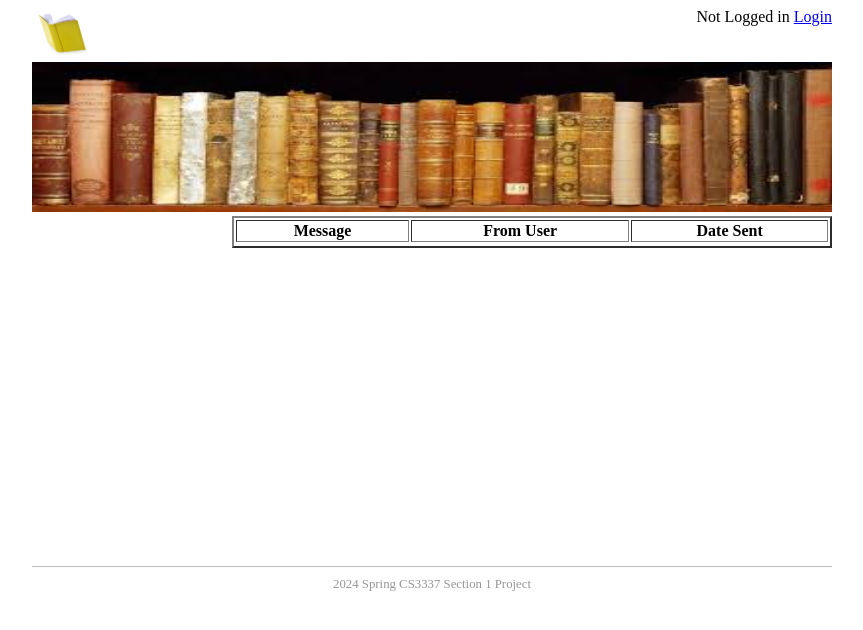
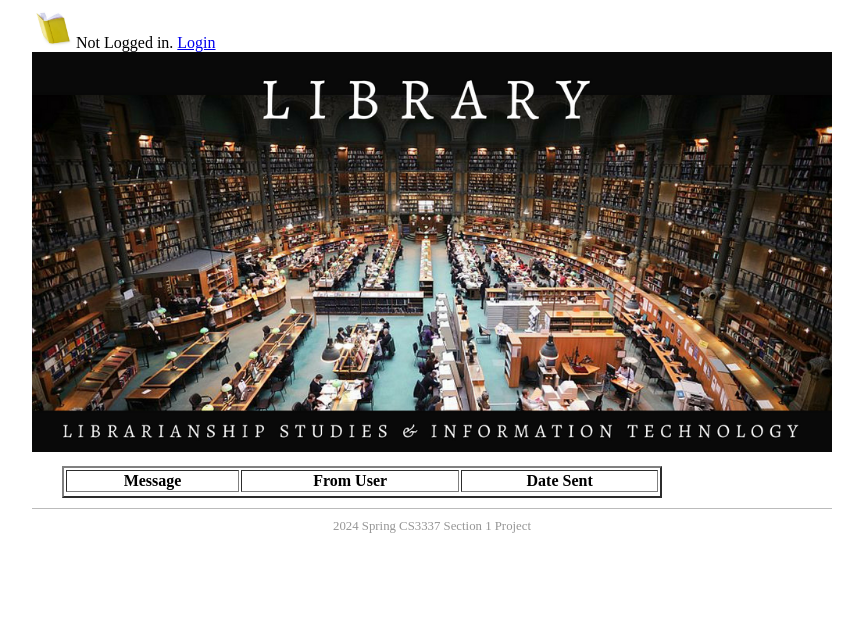
Before and after one commit to AllenTamrazian/CS3337, a Django app: template bookEx/templates/bookMng/inbox.html in a window 1280 px wide. Shown: the top 630 px of the page, without its empty margins (208-1071 px from the left). Run offline with Django 3.2, Linux system fonts and the light colour scheme; the template is opened without the code that fills it, so the values that code supplies are empty.

Commit message:
Update base.html

```diff
--- a/bookEx/templates/base.html
+++ b/bookEx/templates/base.html
@@ -6,49 +6,78 @@
     <meta charset="UTF-8">
     <title>
         {% block title %}
-            My Title
-        {% endblock title%}
+            My title
+        {% endblock title %}
     </title>
     <link href="{% static 'main.css' %}" rel="stylesheet" type="text/css">
+    <style>
+        body {
+            font-family: New Times Roman
+            margin: 10;
+            padding: 0;
+        }
+        #header {
+            background-color: #f2f2f2;
+            margin: 10;
+            padding: 0px;
+        }
+        #header img {
+            height: 20px;
+            margin-right: 10px;
+        }
+        #nav ul {
+            list-style-type: none;
+            margin: 0;
+            padding: 0;
+        }
+        #nav ul li {
+            display: inline;
+            margin-right: 50px;
+        }
+        #header span {
+            float: right;
+            line-height: 0px;
+        }
+        #main {
+            padding: 10px;
+        }
+
+    </style>
 </head>
 <body>
 <div id="wrapper">
-    <header id="header">
-        <img src="{% static 'logo.jpg' %}" height="50"/>
-        <span style ="float: right;">
-            {% if user.is_authenticated %}
-                {{ user.username }}
-                <form action="{% url 'logout' %}?next=/" method="post">
-                    <button type="submit">Logout</button>
-                    {% csrf_token %}
-            {% else %}
-                Not Logged in
-                <a href="{% url 'login' %}?next=/">Login</a>
-            {% endif %}
-                </form>
-        </span>
-        <img src="{% static 'banner.jpeg' %}" width="800" height="150"/>
-    </header>
-
-    <aside id="leftsidebar">
+    <div id="wrapper">
         <nav id="nav">
                 <ul>
+                    <img src="{% static 'logo.jpg' %}" alt="Logo" width="40" height="40"/>
                  {% block sidenav %}
                         <li>Menu 1</li>
                         <li>Menu 2</li>
                  {% endblock sidenav %}
+                    <span>
+                {% if user.is_authenticated %}
+                    {{ user.username}}
+                    <form action="{% url 'logout' %}?next=/" method="post">
+                        <button type="submit">logout</button>
+                        {% csrf_token %}
+                    </form>
+                {% else %}
+                    Not Logged in.
+                    <a href="{% url 'login' %}?next=/">Login</a>
+                {% endif %}
+                <img src="{% static 'Library.png' %}" width="800" height="400"/>
+            </span>
              </ul>
         </nav>
-    </aside>
-    <section id="main">
-        {% block content%}
+    </header>
+    <main id="main">
+        {% block content %}
             <h1>This is our Book Exchange System</h1>
         {% endblock content %}
-    </section>
+    </main>
     <footer id="footer">
         2024 Spring CS3337 Section 1 Project
     </footer>
-
 </div>
 </body>
 </html>
```
Lines whose indentation alone changed are shown as unchanged.
